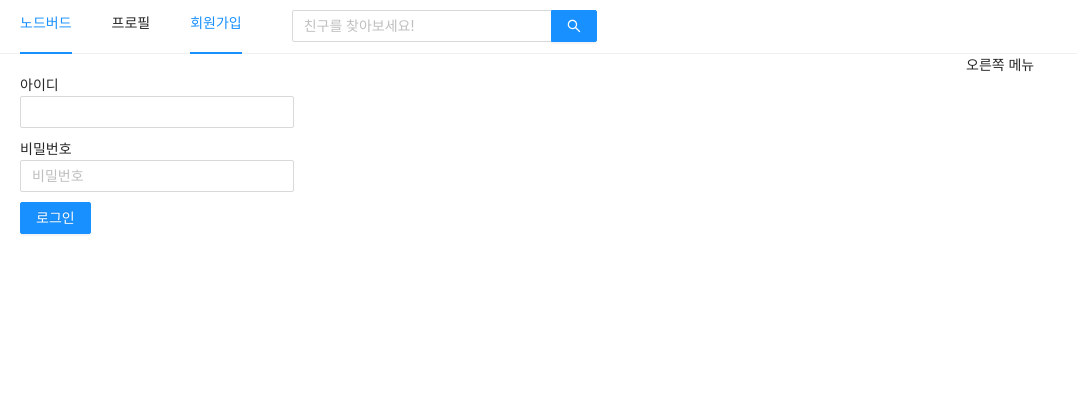
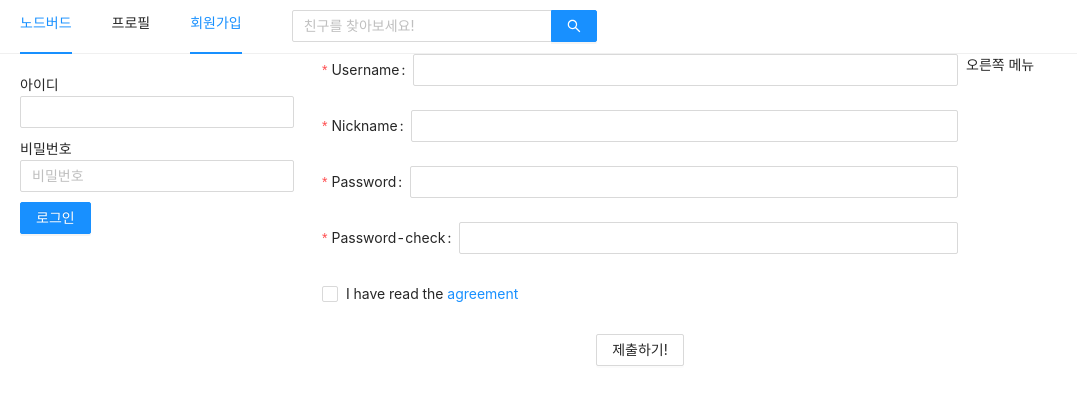
Before and after one commit to HyeonGyu-Shin/react-nodebird-self, a Next.js app in the folder front/: page /signup in a window 1280 px wide. Shown: the top 404 px of the page, without its empty margins (0-1077 px from the left). Built offline with nearby package versions, Linux system fonts and the light colour scheme.

Commit message:
🚧 Implement signup page

```diff
--- a/front/pages/signup.js
+++ b/front/pages/signup.js
@@ -1,14 +1,93 @@
-import React from "react";
+import React, { useCallback, useState } from "react";
 import Head from "next/head";
+import { Form, Input, Button, Checkbox } from "antd";
 
 import PageLayout from "../layouts/pageLayout";
+import useInput from "../hooks/useInput";
 
+// NOTE: 추후 디자인 변경해보자!!
 const signup = () => {
+  const [id, onChangeId] = useInput("");
+  const [nickname, onChangeNickname] = useInput("");
+  const [password, onChangePassword] = useInput("");
+
+  const [passwordCheck, setPasswordCheck] = useState("");
+  const [passwordError, setPasswordError] = useState("");
+  const [term, setTerm] = useState(false);
+
+  const onChangePasswordCheck = useCallback(
+    (e) => {
+      setPasswordError(password !== e.target.value);
+      setPasswordCheck(e.target.value);
+    },
+    [password]
+  );
+
+  const onChangeTerm = useCallback((e) => {
+    setTerm(e.target.checked);
+  }, []);
+
+  const onSubmit = useCallback((e) => {}, [id, nickname]);
+
   return (
     <PageLayout current={"signup"}>
       <Head>
         <title>회원가입 | nodebird</title>
       </Head>
+      <Form onFinish={onSubmit}>
+        <Form.Item
+          label="Username"
+          name="user-name"
+          rules={[{ required: true, message: "Please input your username!" }]}
+        >
+          <Input value={id} onChange={onChangeId} />
+        </Form.Item>
+        <Form.Item
+          label="Nickname"
+          name="user-nickname"
+          rules={[{ required: true, message: "Please input your nickname!" }]}
+        >
+          <Input value={nickname} onChange={onChangeNickname} />
+        </Form.Item>
+        <Form.Item
+          label="Password"
+          name="user-password"
+          rules={[{ required: true, message: "Please input your password!" }]}
+        >
+          <Input value={password} onChange={onChangePassword} />
+        </Form.Item>
+        <Form.Item
+          label="Password-check"
+          name="user-password-check"
+          rules={[
+            { required: true, message: "Please input your password agin!" },
+          ]}
+        >
+          <Input value={passwordCheck} onChange={onChangePasswordCheck} />
+        </Form.Item>
+        {passwordError && <div>비밀번호를 일치하게 입력해주세요!!</div>}
+        <Form.Item
+          name="term"
+          valuePropName="checked"
+          rules={[
+            {
+              validator: (_, value) =>
+                value
+                  ? Promise.resolve()
+                  : Promise.reject(new Error("Should accept agreement")),
+            },
+          ]}
+        >
+          <Checkbox checked={term} onChange={onChangeTerm}>
+            I have read the <a href="">agreement</a>
+          </Checkbox>
+        </Form.Item>
+        <Form.Item>
+          <div style={{ display: "flex", justifyContent: "center" }}>
+            <Button htmlType="submit">제출하기!</Button>
+          </div>
+        </Form.Item>
+      </Form>
     </PageLayout>
   );
 };
```
